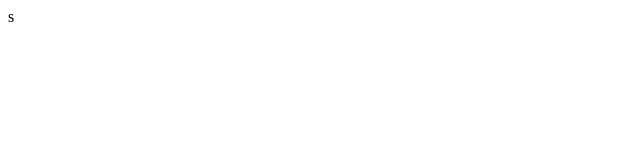
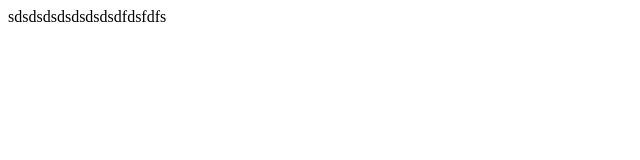
Before and after one commit to ChaseCSB/ChaseCSB.github.io, a plain HTML site: page index.html in a window 1280 px wide. Shown: the whole page, without its empty margins (0-640 px from the left). Drawn offline with Linux system fonts and the light colour scheme.

Commit message:
Update index.html

```diff
--- a/index.html
+++ b/index.html
@@ -1,3 +1,3 @@
 <html>
-<body>s<body>
+<body>sdsdsdsdsdsdsdsdfdsfdfs<body>
 </html>
```
